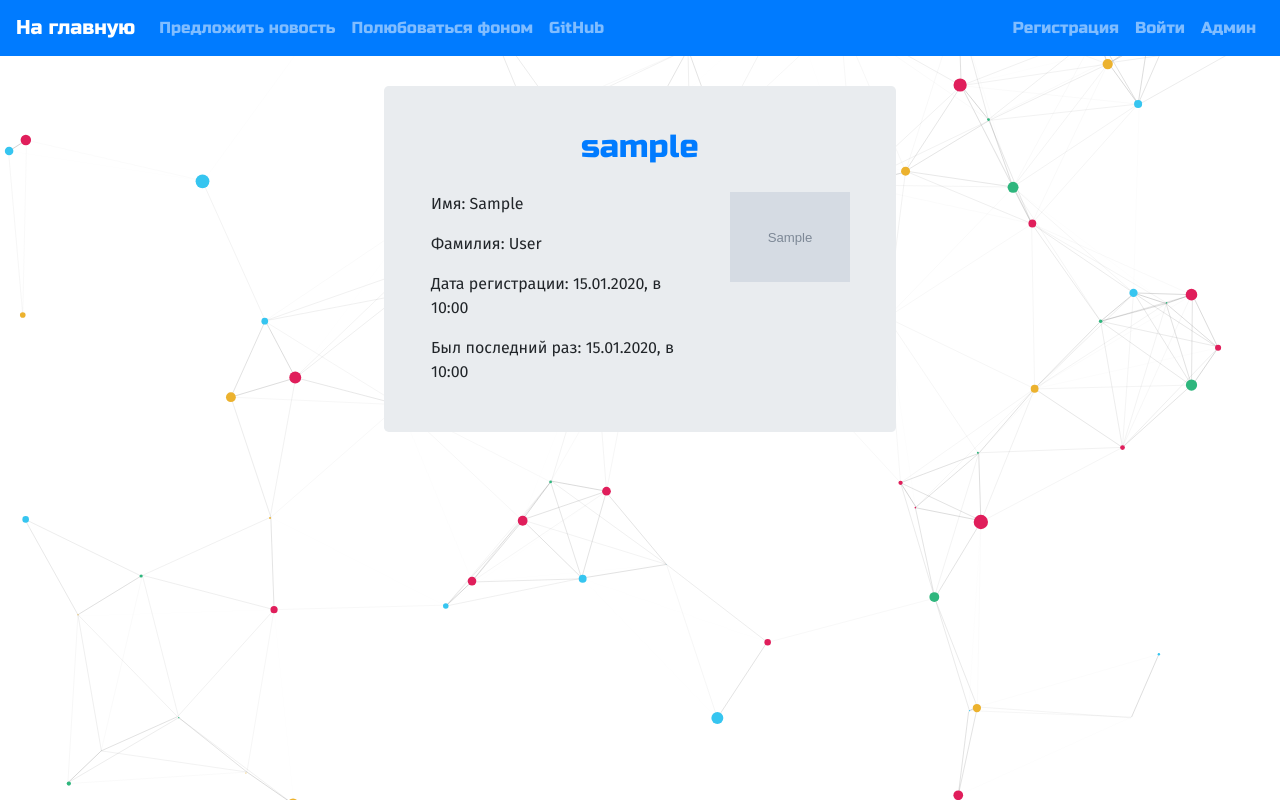
After one commit to MenshikovIA/MathSite, a Django app: page /register/userinfo/1 in a window 1280 px wide. The commit adds this page. Run offline with Django 3.2, Linux system fonts and the light colour scheme; tables that the repository leaves empty hold one stand-in row (values such as "Sample post"); grey boxes marked "Sample" are stand-in pictures; some libraries are stand-ins or nearby versions.

Commit message:
Profile info

```diff
--- a/news/views.py
+++ b/news/views.py
@@ -1,5 +1,4 @@
-from django.shortcuts import render, redirect
-from django.shortcuts import get_object_or_404
+from django.shortcuts import render, redirect, get_object_or_404
 from django.views import View
 from django.contrib.auth.mixins import LoginRequiredMixin
 from django.views.generic.edit import CreateView, DeleteView, UpdateView
--- /dev/null
+++ b/register/templates/register/userinfo.html
@@ -0,0 +1,30 @@
+{% extends 'base.html' %}
+{% load static %}
+
+{% block title %}
+    <title>{{ userinfo.username }}</title>
+{% endblock %}
+
+{% block content %}
+    <div id="login-jumbotron" class="jumbotron">
+        <div class="container">
+            <div class="row text-center">
+                <div class="container h2" id="heading">
+                    <p>{{ userinfo.username }}</p>
+                </div>
+            </div>
+            <div class="row text-center">
+                <div class="col-md-8 text-left">
+                    <p>Имя: {{ userinfo.first_name }}</p>
+                    <p>Фамилия: {{ userinfo.last_name }}</p>
+                    <p>Дата регистрации: {{ userinfo.date_joined|date:"j.m.Y, в H:i" }}</p>
+                    <p>Был последний раз: {{ userinfo.last_login|date:"j.m.Y, в H:i" }}</p>
+                </div>
+
+                <div class="col-md-4">
+                    <img class="profile_avatar_img" src="{% get_media_prefix %}{{ avatar }}">
+                </div>
+            </div>
+        </div>
+    </div>
+{% endblock %}
--- a/register/urls.py
+++ b/register/urls.py
@@ -1,5 +1,5 @@
 from django.urls import re_path
-from register.views import SignUpView, LoginView, LogoutView, ProfileView
+from register.views import SignUpView, LoginView, LogoutView, ProfileView, UserInfoView
 
 
 urlpatterns = [
@@ -7,4 +7,5 @@ urlpatterns = [
     re_path('logout', LogoutView.as_view(), name='logout'),
     re_path('signup', SignUpView.as_view(), name='signup'),
     re_path('profile', ProfileView.as_view(), name='profile'),
+    re_path('userinfo/(?P<pk>\d+)', UserInfoView.as_view(), name='userinfo'),
 ]
--- a/register/views.py
+++ b/register/views.py
@@ -2,7 +2,7 @@ from django.contrib.auth import login, authenticate, logout
 from django.contrib.auth.models import User, Permission
 from django.contrib.auth.mixins import LoginRequiredMixin
 from django.contrib.auth.hashers import check_password
-from django.shortcuts import render, redirect
+from django.shortcuts import render, redirect, get_object_or_404
 from django.views import View
 from register import forms
 from register.models import MyUser
@@ -132,3 +132,13 @@ class LoginView(View):
         else:
             return render(request, 'login.html', {'loggedin': self.loggedin, 'error': 'Wrong login or password!'})
         return render(request, 'login.html', {'loggedin': self.loggedin, 'error': ''})
+
+
+class UserInfoView(View):
+
+    @staticmethod
+    def get(request, *args, **kwargs):
+        user_id = kwargs['pk']
+        userinfo = get_object_or_404(User, id=user_id)
+        avatar = get_object_or_404(MyUser, user_id=user_id).avatar
+        return render(request, 'userinfo.html', context={'userinfo': userinfo, 'avatar': avatar})
--- a/static/register/basic.css
+++ b/static/register/basic.css
@@ -105,6 +105,10 @@ legend.profile_legend{
     display: none;
 }
 
+#userinfo_link{
+    color: grey;
+}
+
 /* NEW POST */
 
 .note-editable {
```
Also changed, not shown: news/templates/news/index.html (+7 -5 lines), news/templates/news/post_detail.html (+8 -6 lines), media/register/profile_pics/default.png (added).
